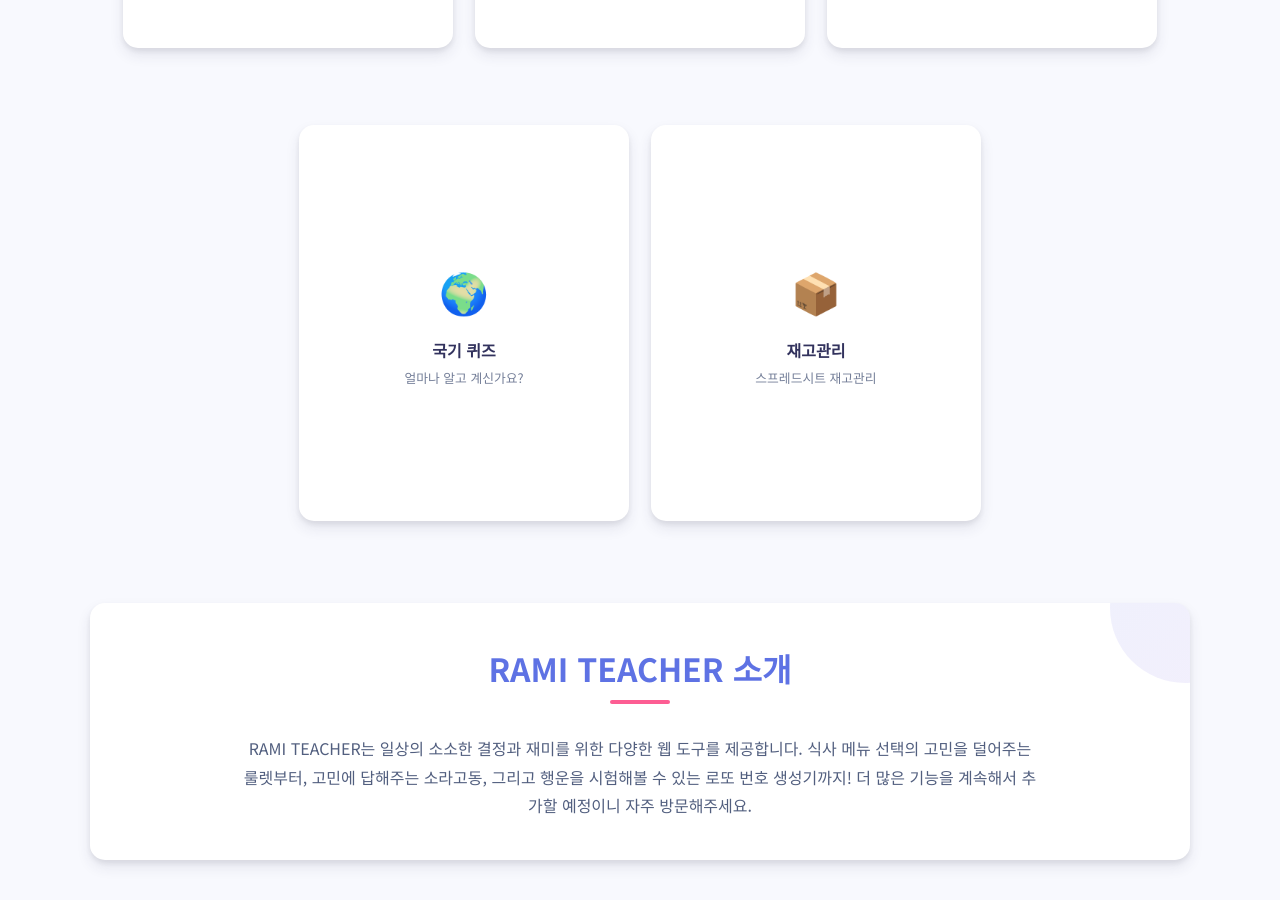
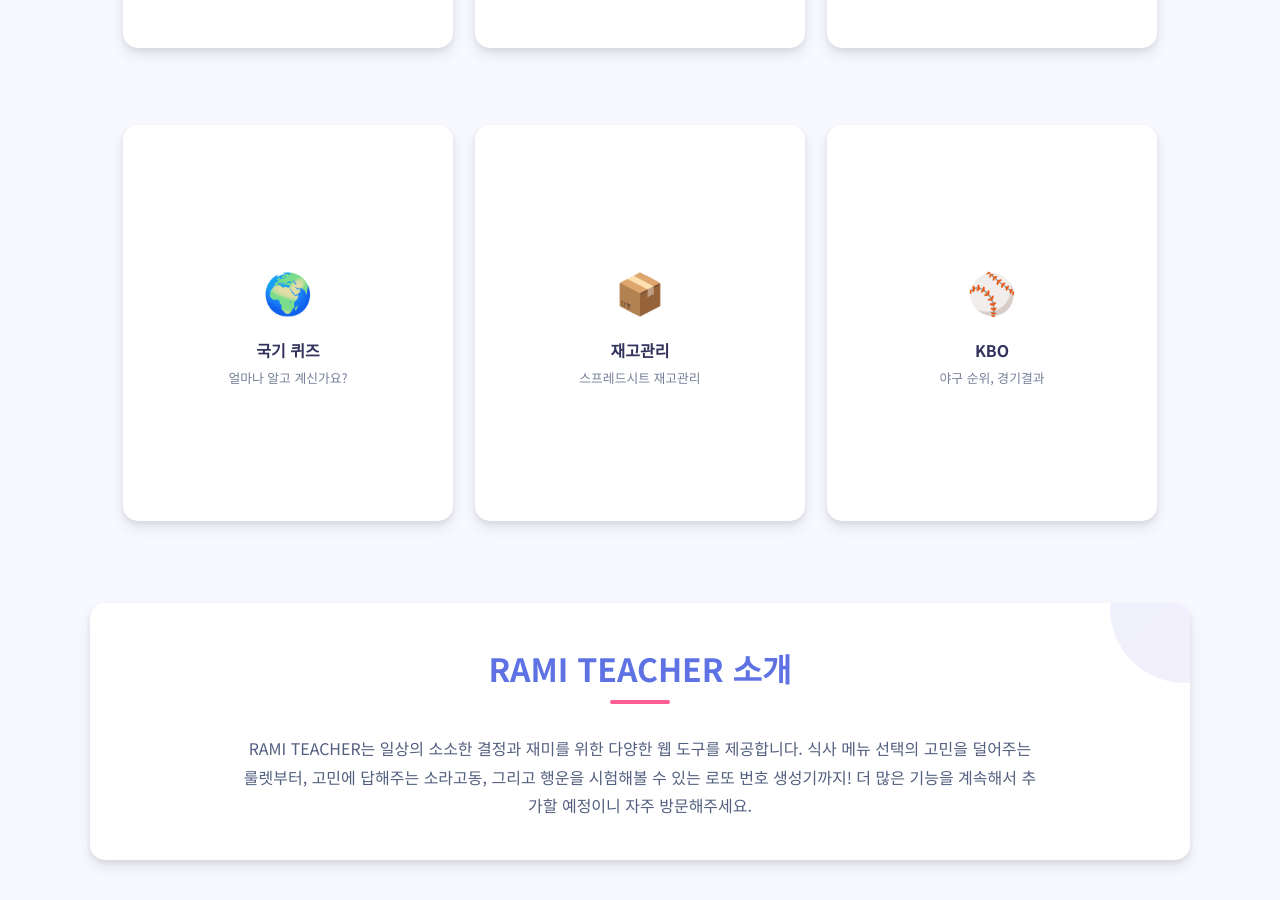
Before and after one commit to ramiteacher/ramiteacher.github.io, a Jekyll site: the page index.html, which Jekyll copies as it is, in a window 1280 px wide and 900 px high, scrolled down 1168 px. Built offline with Jekyll 4.4.1, drawn with Linux system fonts in a browser that asks for light colours.

Commit message:
bassball

```diff
--- a/index.html
+++ b/index.html
@@ -334,6 +334,11 @@
       <div class="button-text">재고관리</div>
       <p class="button-description">스프레드시트 재고관리</p>
     </a>
+    <a href="/baseball/" class="nav-button">
+      <div class="button-icon">⚾</div>
+      <div class="button-text">KBO</div>
+      <p class="button-description">야구 순위, 경기결과 </p>
+    </a>
   </div>
 
     <div class="about-section">
```
